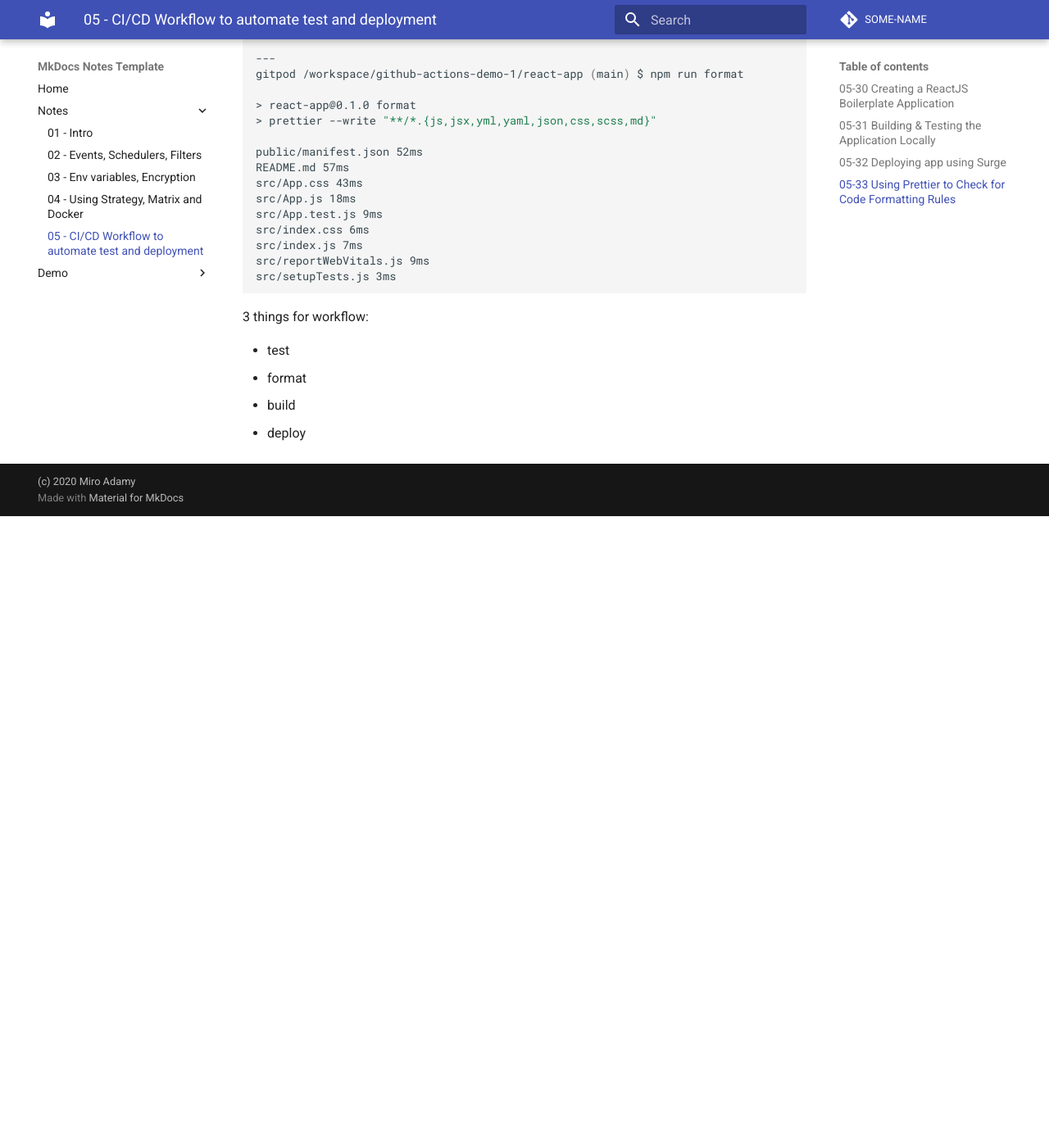
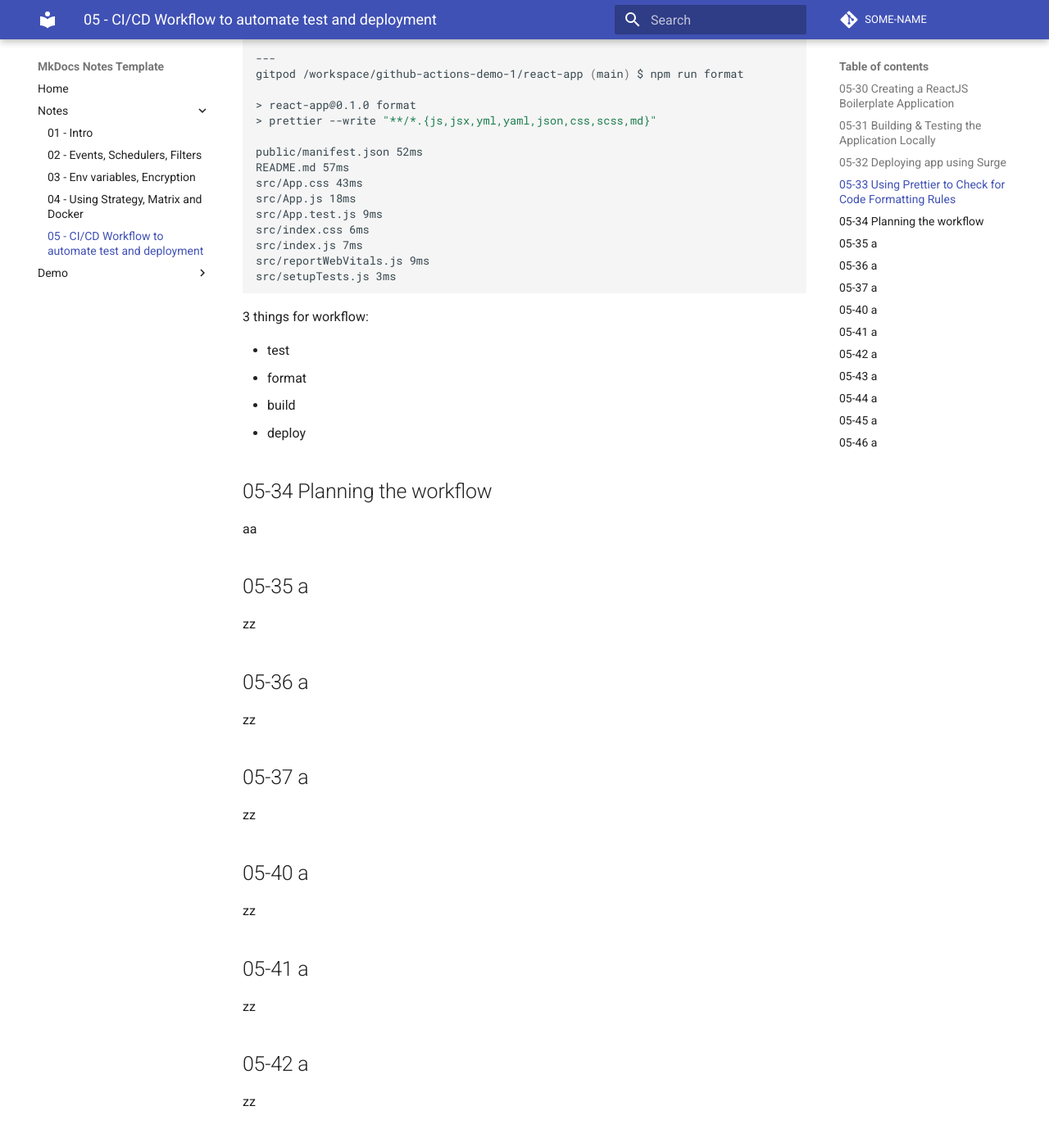
Before and after one commit to miroadamy-practice/notes-github-actions, an MkDocs documentation site: the page built from docs/section-05.md, in a window 1280 px wide and 1400 px high, scrolled down 5951 px. Shown: the top 1389 px of the window at 82% size. Built offline with MkDocs 1.6.1 and Material for MkDocs 9.7.7, drawn with Linux system fonts in a browser that asks for light colours; comment, search, counter and statistics services are not loaded; before the commit the page ends 6581 px from its top, so only the background shows below that; some of the changed text lies outside the part shown.

Commit message:
Added the headings

```diff
--- a/docs/section-05.md
+++ b/docs/section-05.md
@@ -321,3 +321,47 @@ src/setupTests.js 3ms
 * format
 * build
 * deploy
+
+
+## 05-34 Planning the workflow
+
+aa
+
+## 05-35 a
+
+zz
+
+## 05-36 a
+
+zz
+
+## 05-37 a
+
+zz
+
+## 05-40 a
+
+zz
+
+## 05-41 a
+
+zz
+
+## 05-42 a
+
+zz
+## 05-43 a
+
+zz
+
+## 05-44 a
+
+zz
+
+## 05-45 a
+
+zz
+
+## 05-46 a
+
+zz
```
